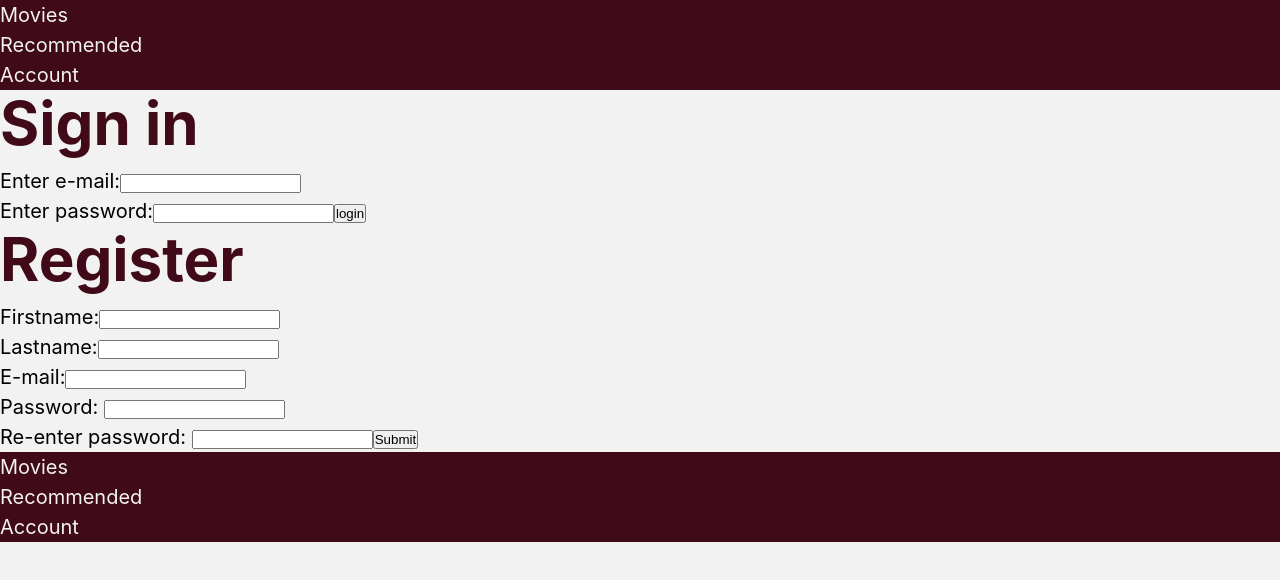
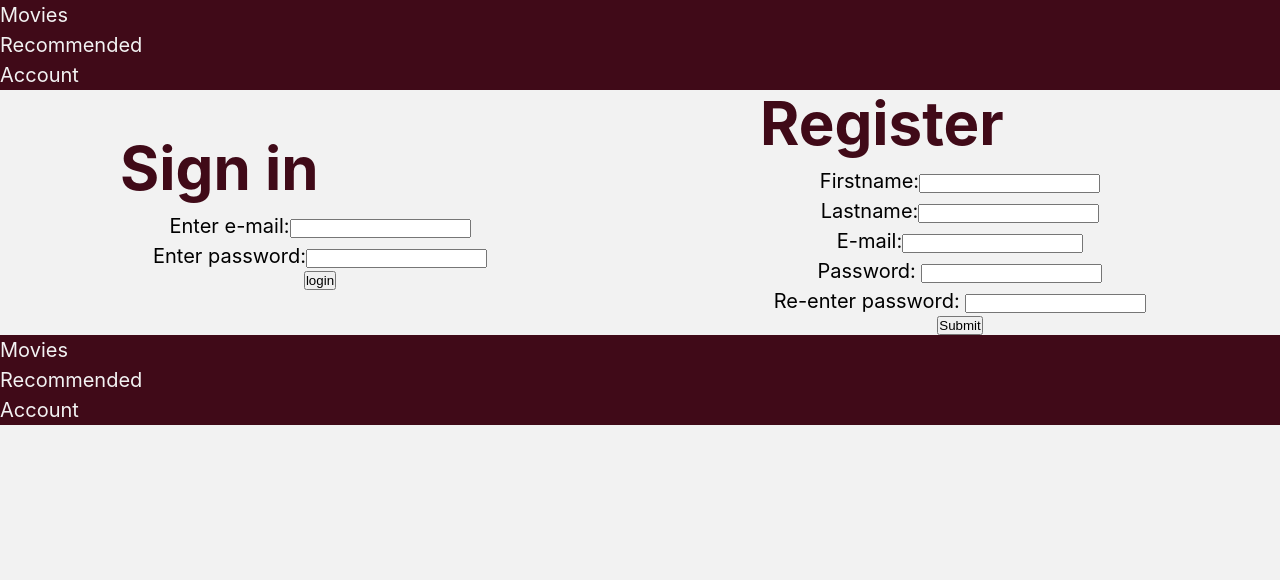
Before and after one commit to avd-web/Motionpickr, a React (Vite) app in the folder frontend/: page /userpage in a window 1280 px wide. Shown: the top 580 px of the page. Built offline with nearby package versions, Linux system fonts and the light colour scheme.

Commit message:
start css

```diff
--- a/frontend/src/pages/Login.jsx
+++ b/frontend/src/pages/Login.jsx
@@ -1,5 +1,7 @@
 import React, { useState } from "react";
-import "../styles/registerSheet.css";
+// import "../styles/MainStyles.scss";
+// import "../styles/registerSheet.css";
+import "../styles/login.scss";
 import axios from "axios";
 import Register from "./Register";
 
@@ -32,10 +34,11 @@ export default function Login() {
 
   if (!auth) {
     return (
-      <div className="register-container">
+      <div className="login-container">
+        <div>
           <h1 className="register-header"> Sign in </h1>
+          <form className="register-labels" onSubmit={handleSubmit}>
             <div className="label-container">
-          <form className="register-labels" onSubmit={handleSubmit}>
               <div>
                 <label htmlFor="email" id="email-label">
                   Enter e-mail:
@@ -63,6 +66,7 @@ export default function Login() {
                     setPassword(ev.target.value);
                   }}
                 />
+              </div>
               <button type="submit">login</button>
             </div>
           </form>
--- a/frontend/src/pages/Register.jsx
+++ b/frontend/src/pages/Register.jsx
@@ -75,9 +75,11 @@ export default function Register() {
 
   return (
     <div>
+      <div className="login-container">
+        <div>
           <h1> Register </h1>
-      <div>
           <form onSubmit={handleSubmit}>
+            <div className="label-container">
               <div>
                 <label htmlFor="username-input" value={user.name}>
                   Firstname:
@@ -122,7 +124,10 @@ export default function Register() {
                 />
               </div>
               <div>
-            <label htmlFor="second-password-input"> Re-enter password: </label>
+                <label htmlFor="second-password-input">
+                  {" "}
+                  Re-enter password:{" "}
+                </label>
                 <input
                   type="password"
                   pattern="(?=.*\d)(?=.*[a-z])(?=.*[A-Z]).{8,}"
@@ -130,10 +135,14 @@ export default function Register() {
                   onChange={handleSecondPassword}
                   required
                 />
-            <input type="submit" />
+                {/* <input type="submit" /> */}
+              </div>
+
+              <button type="submit">Submit</button>
             </div>
           </form>
         </div>
       </div>
+    </div>
   );
 }
--- /dev/null
+++ b/frontend/src/styles/Login.scss
@@ -0,0 +1,17 @@
+.login-container {
+  //   background: #000;
+  display: flex;
+  justify-content: space-around;
+  //   flex-wrap: wrap;
+  //   padding: 1rem;
+  align-items: center;
+}
+
+.label-container {
+  //   size: 100px;
+  display: flex;
+  flex-direction: column;
+  justify-content: center;
+  align-items: center;
+  width: 400px;
+}
```
Also changed, not shown: frontend/src/styles/registerSheet.css (+6 -7 lines). Lines whose indentation alone changed are shown as unchanged.
